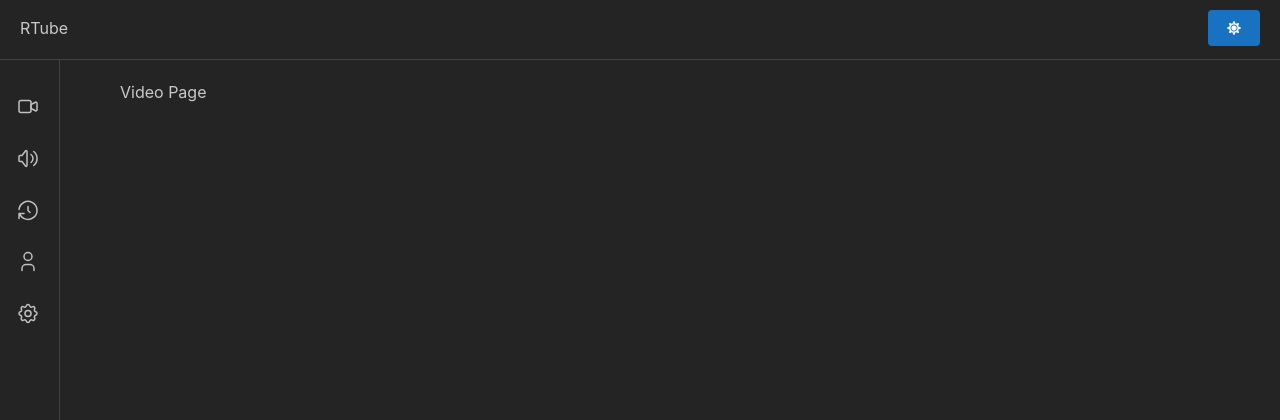
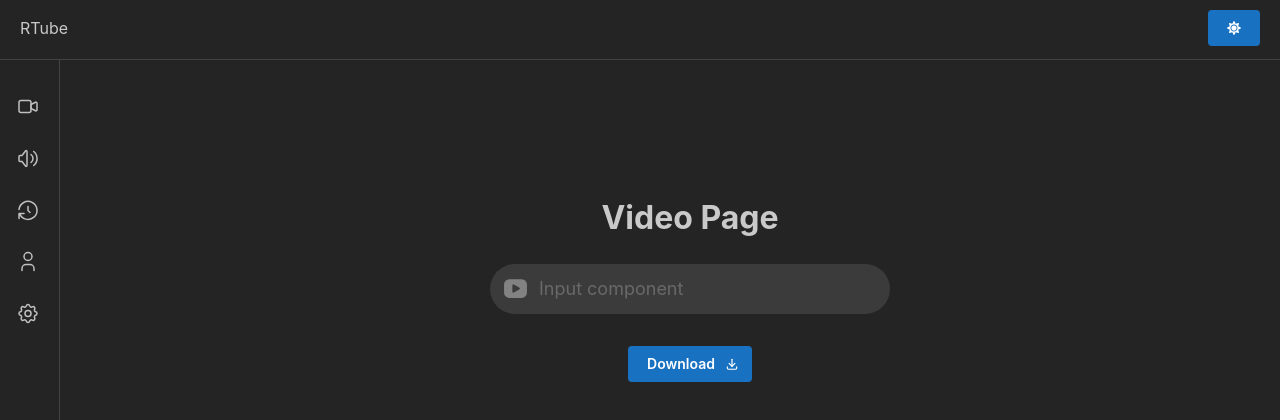
Before and after one commit to PedroKaram/RTube, a React (Create React App) app: page / in a window 1280 px wide. Shown: the top 420 px of the page. Built offline with nearby package versions, Linux system fonts and the light colour scheme.

Commit message:
style: Adding input component and download button

```diff
--- /dev/null
+++ b/src/components/InputComponent.module.css
@@ -0,0 +1,7 @@
+.input {
+    width: 25rem;
+}
+
+.button {
+    margin-top: 2rem;
+}
--- /dev/null
+++ b/src/components/InputComponent.tsx
@@ -0,0 +1,17 @@
+import { Input, Button } from "@mantine/core";
+import classes from './InputComponent.module.css';
+import { IconBrandYoutubeFilled, IconDownload } from '@tabler/icons-react';
+
+interface InputComponentProps {}
+
+const InputComponent = (props: InputComponentProps) => {
+    return (
+      <div>
+        <Input className={classes.input} variant="filled" size="lg" radius="xl" placeholder="Input component"
+        leftSection={<IconBrandYoutubeFilled size={25} />} />
+        <Button className={classes.button} rightSection={<IconDownload size={14} />} >Download</Button>
+      </div>
+    );
+}
+
+export default InputComponent;
--- /dev/null
+++ b/src/pages/VideoPage/VideoPage.module.css
@@ -0,0 +1,4 @@
+.mainContent {
+    text-align: center;
+    margin: 8% auto auto auto;
+}
--- a/src/pages/VideoPage/VideoPage.tsx
+++ b/src/pages/VideoPage/VideoPage.tsx
@@ -1,10 +1,14 @@
-import React from 'react';
+import InputComponent from '../../components/InputComponent'
+import classes from './VideoPage.module.css';
 
 interface Props {}
 
 const VideoPage = (props: Props) => {
     return (
-        <div>Video Page</div>
+        <div className={classes.mainContent}>
+          <h1>Video Page</h1>
+            <InputComponent />
+        </div>
     )
 }
 
```
Also changed, not shown: src/pages/VideoPage/VideoPage.css (deleted).
